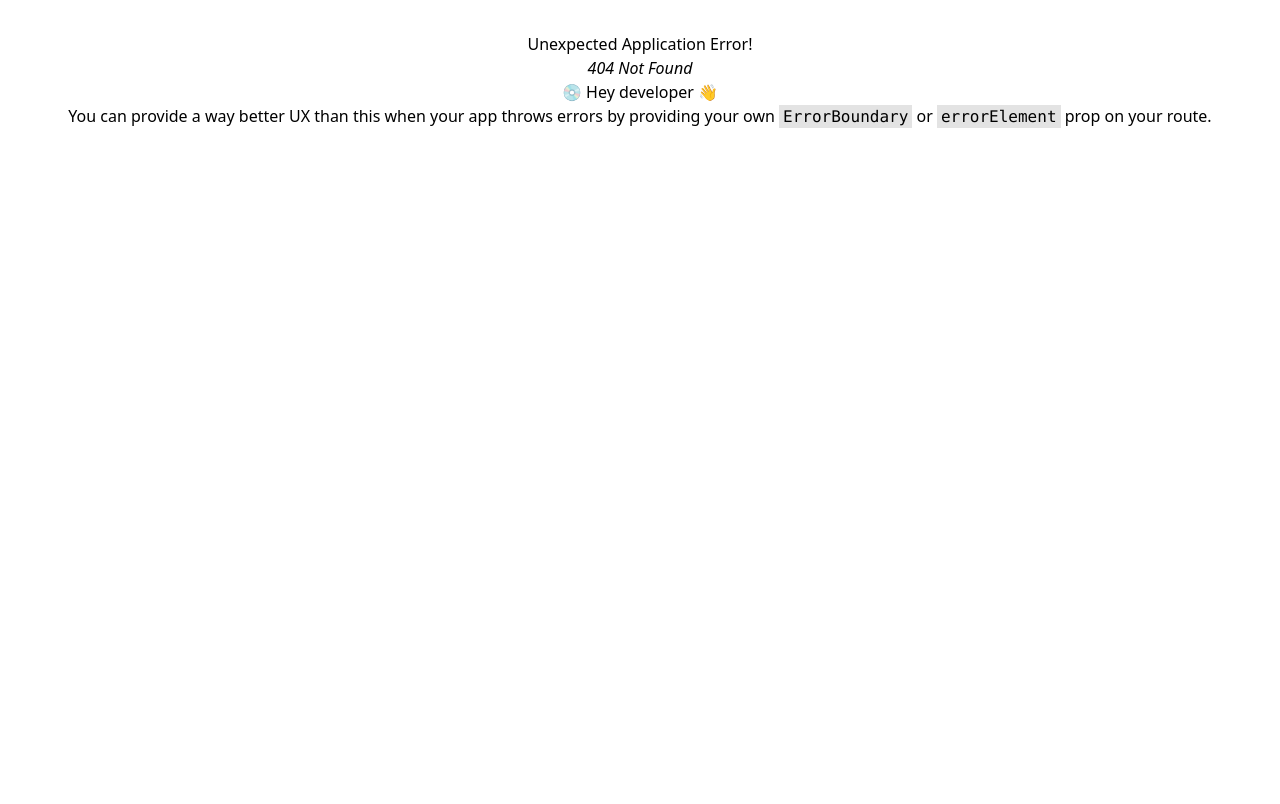
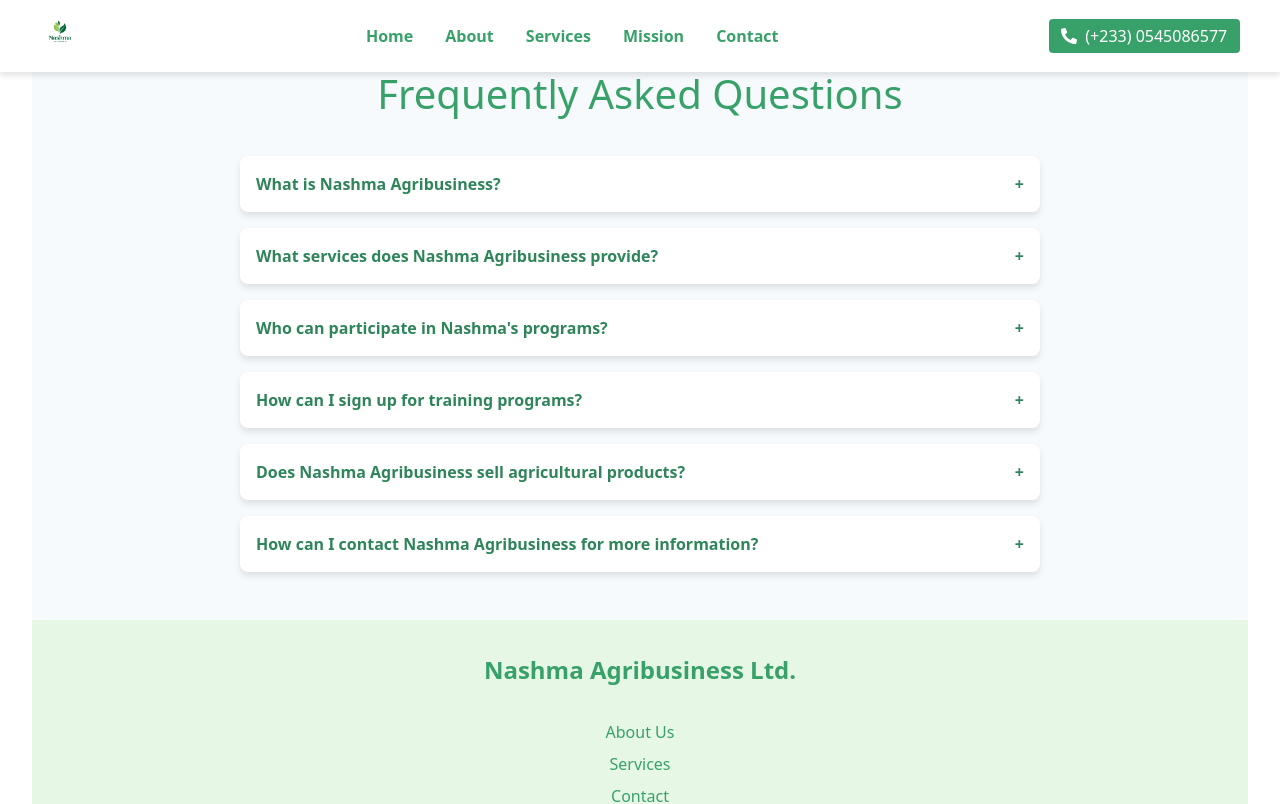
Before and after one commit to felix-atoma/nashma-agrobusiness, a React (Vite) app: page /faq in a window 1280 px wide. Before the commit this address had no page. Shown: the top 804 px of the page. Built offline with nearby package versions, Linux system fonts and the light colour scheme.

Commit message:
faq page

```diff
--- a/src/components/Footer.jsx
+++ b/src/components/Footer.jsx
@@ -76,7 +76,7 @@
           <a href="/contact" style={linkStyle} onMouseOver={(e) => (e.target.style.color = socialMediaHoverStyle.color)} onMouseOut={(e) => (e.target.style.color = linkStyle.color)}>
             Contact
           </a>
-          <a href="#faq" style={linkStyle} onMouseOver={(e) => (e.target.style.color = socialMediaHoverStyle.color)} onMouseOut={(e) => (e.target.style.color = linkStyle.color)}>
+          <a href="/faq" style={linkStyle} onMouseOver={(e) => (e.target.style.color = socialMediaHoverStyle.color)} onMouseOut={(e) => (e.target.style.color = linkStyle.color)}>
             FAQ
           </a>
         </div>
--- a/src/components/WhyChooseUs.jsx
+++ b/src/components/WhyChooseUs.jsx
@@ -33,40 +33,22 @@
         <div style={textContentStyle}>
           <h1 style={headingStyle}>Why you should choose us</h1>
 
-          <div style={pointContainerStyle}>
-            <FaHandsHelping style={iconStyle} />
-            <p style={paragraphStyle}>
-              Hardwork: We believe in the power of persistence and dedication to achieve success.
-            </p>
-          </div>
+          <p style={paragraphStyle}>
+            In rural Ghanaian cocoa communities, women and youth face idle months during off-seasons, while 70-90% of cocoa pods rot, harming environments and health.
+          </p>
+          <p style={paragraphStyle}>
+            Our innovative solution empowers women and youth to transform cocoa waste into valuable potash, generating income and sustainability.
+          </p>
 
-          <div style={pointContainerStyle}>
-            <FaLightbulb style={iconStyle} />
-            <p style={paragraphStyle}>
-              Entrepreneurship: We foster innovative thinking and the spirit of entrepreneurship.
-            </p>
-          </div>
+          <ul style={benefitsListStyle}>
+            <li style={listItemStyle}><FaHandsHelping style={iconStyle} /> Economic opportunities for marginalized groups.</li>
+            <li style={listItemStyle}><FaLightbulb style={iconStyle} /> Reduced environmental hazards.</li>
+            <li style={listItemStyle}><FaSeedling style={iconStyle} /> Sustainable cocoa production.</li>
+          </ul>
 
-          <div style={pointContainerStyle}>
-            <FaUsers style={iconStyle} />
-            <p style={paragraphStyle}>
-              Mentorship: We provide guidance and support to ensure your growth and success.
-            </p>
-          </div>
-
-          <div style={pointContainerStyle}>
-            <FaBalanceScale style={iconStyle} />
-            <p style={paragraphStyle}>
-              Fair Trade: We prioritize fair and transparent business practices.
-            </p>
-          </div>
-
-          <div style={pointContainerStyle}>
-            <FaSeedling style={iconStyle} />
-            <p style={paragraphStyle}>
-              Empowerment & Sense of Community: We empower farmers and communities for long-term growth.
-            </p>
-          </div>
+          <p style={paragraphStyle}>
+            Join Nashma Agribusiness in unlocking cocoa waste potential, transforming rural livelihoods.
+          </p>
 
           <button
             style={buttonStyle}
@@ -121,6 +103,21 @@
   lineHeight: "1.6",
 };
 
+const benefitsListStyle = {
+  listStyleType: "none",
+  padding: 0,
+  margin: "1rem 0",
+};
+
+const listItemStyle = {
+  display: "flex",
+  alignItems: "center",
+  gap: "0.5rem",
+  fontSize: "1rem",
+  color: "#333333",
+  marginBottom: "0.5rem",
+};
+
 const buttonStyle = {
   display: "flex",
   alignItems: "center",
@@ -149,13 +146,6 @@
   maxHeight: "80%",
   objectFit: "cover",
   borderRadius: "8px",
-};
-
-const pointContainerStyle = {
-  display: "flex",
-  alignItems: "flex-start",
-  gap: "1rem",
-  marginBottom: "1rem",
 };
 
 const iconStyle = {
--- a/src/layouts/RootLayout.jsx
+++ b/src/layouts/RootLayout.jsx
@@ -6,21 +6,22 @@
   return (
     <div
       style={{
-        position: 'sticky',
-          top: 0,
-          left: 0,
-          zIndex: 50,
-          width: '100vw', // Ensure full width
-          backgroundColor: 'white', // Change as needed
-          boxShadow: '0 2px 5px rgba(0, 0, 0, 0.1)',
+        display: 'flex',
+        flexDirection: 'column',
+        minHeight: '100vh', // Ensures footer stays at the bottom for short pages
+        overflowX: 'hidden', // Prevent horizontal scrolling
       }}
     >
       {/* Navbar */}
       <header
         style={{
-          zIndex: 10,
+          position: 'sticky',
+          top: 0,
+          left: 0,
+          zIndex: 50,
           width: '100%', // Full width
-
+          backgroundColor: 'white', // Change as needed
+          boxShadow: '0 2px 5px rgba(0, 0, 0, 0.1)',
         }}
       >
         <Navbar />
@@ -30,19 +31,18 @@
       <main
         style={{
           flex: 1,
-          margin: 0,
-          padding: 0,
-          width: '100vw',
+          width: '100%', // Full width
+          overflowX: 'hidden', // Prevent horizontal scrolling for content
         }}
       >
-        { <Outlet /> }
+        <Outlet />
       </main>
 
       {/* Footer */}
       <footer
         style={{
-          width: '100%', margin: 0, padding: 0
-
+          width: '100%', // Full width
+          backgroundColor: 'white', // Change as needed
         }}
       >
         <Footer />
--- /dev/null
+++ b/src/pages/FAQPage.jsx
@@ -0,0 +1,84 @@
+import React, { useState } from "react";
+
+const FAQPage = () => {
+  const faqs = [
+    {
+      question: "What is Nashma Agribusiness?",
+      answer:
+        "Nashma Agribusiness is a platform dedicated to empowering young people and women in agriculture through skills training, direct market access, and sustainable practices.",
+    },
+    {
+      question: "What services does Nashma Agribusiness provide?",
+      answer:
+        "We offer training programs in sustainable agriculture, facilitate market access for farmers, and promote the use of eco-friendly agricultural practices.",
+    },
+    {
+      question: "Who can participate in Nashma's programs?",
+      answer:
+        "Our programs are open to young people and women interested in agriculture and looking to enhance their skills and market opportunities.",
+    },
+    {
+      question: "How can I sign up for training programs?",
+      answer:
+        "You can sign up by visiting our website, navigating to the 'Training Programs' section, and completing the registration form.",
+    },
+    {
+      question: "Does Nashma Agribusiness sell agricultural products?",
+      answer:
+        "Yes, we facilitate the sale of potash and other agricultural products through our platform, connecting producers with buyers.",
+    },
+    {
+      question: "How can I contact Nashma Agribusiness for more information?",
+      answer:
+        "You can contact us through the 'Contact Us' section on our website or reach out to us on our social media platforms."
+    }
+  ];
+
+  const [activeIndex, setActiveIndex] = useState(null);
+
+  const toggleFAQ = (index) => {
+    setActiveIndex(activeIndex === index ? null : index);
+  };
+
+  return (
+    <div style={{ backgroundColor: "#f7fafc", padding: "2rem" }}>
+      <h1 style={{ textAlign: "center", fontSize: "2.5rem", color: "#38a169", marginBottom: "2rem" }}>
+        Frequently Asked Questions
+      </h1>
+      <div style={{ maxWidth: "800px", margin: "0 auto" }}>
+        {faqs.map((faq, index) => (
+          <div
+            key={index}
+            style={{
+              backgroundColor: "#ffffff",
+              marginBottom: "1rem",
+              borderRadius: "8px",
+              boxShadow: "0 4px 6px rgba(0, 0, 0, 0.1)",
+            }}
+          >
+            <div
+              onClick={() => toggleFAQ(index)}
+              style={{
+                padding: "1rem",
+                cursor: "pointer",
+                fontWeight: "bold",
+                color: "#2f855a",
+                display: "flex",
+                justifyContent: "space-between",
+                alignItems: "center",
+              }}
+            >
+              {faq.question}
+              <span>{activeIndex === index ? "-" : "+"}</span>
+            </div>
+            {activeIndex === index && (
+              <div style={{ padding: "1rem", color: "#4a5568" }}>{faq.answer}</div>
+            )}
+          </div>
+        ))}
+      </div>
+    </div>
+  );
+};
+
+export default FAQPage;
--- a/src/pages/Mission.jsx
+++ b/src/pages/Mission.jsx
@@ -1,42 +1,47 @@
 import React from "react";
-import { FaSeedling, FaHandsHelping, FaBullhorn, FaHandshake, FaShoppingCart, FaGlobeAfrica } from "react-icons/fa";
+import {
+  FaSeedling,
+  FaHandsHelping,
+  FaBullhorn,
+  FaHandshake,
+  FaShoppingCart,
+  FaGlobeAfrica,
+} from "react-icons/fa";
 
 const Mission = () => {
-  const info = [
+  const missionCards = [
     {
-      title: "Our Vision",
-      content: "Unlock the potential of young people and women in sustainable agriculture, drive growth and prosperity.",
+      title: "Empowering Youth",
+      content:
+        "Provide young people with skills and opportunities to thrive in sustainable agriculture.",
       icon: <FaSeedling />,
     },
     {
-      title: "Our Mission",
+      title: "Empowering Women",
       content:
-        "Empower young people and women in agriculture through skills training and direct market access, enabling them to thrive.",
+        "Support women in agriculture with training and market access for economic independence.",
       icon: <FaHandsHelping />,
     },
-  ];
-
-  const otherGoals = [
     {
       title: "Awareness",
       content:
-        "To create brand visibility and educate the audience about NASHMA’s services (training and marketing of potash).",
+        "Create brand visibility and educate about sustainable agricultural practices.",
       icon: <FaBullhorn />,
     },
     {
       title: "Engagement",
-      content: "To build trust with followers by providing valuable content.",
+      content: "Build trust by providing valuable content and fostering connections.",
       icon: <FaHandshake />,
     },
     {
-      title: "Conversion",
-      content: "Drive inquiries for training programs and potash sales through all social media platforms.",
+      title: "Market Access",
+      content: "Facilitate direct market access to drive inquiries and increase sales.",
       icon: <FaShoppingCart />,
     },
     {
       title: "Global Impact",
       content:
-        "Promote sustainable agricultural practices worldwide, ensuring environmental conservation and economic empowerment.",
+        "Promote sustainable agricultural practices worldwide for a better future.",
       icon: <FaGlobeAfrica />,
     },
   ];
@@ -56,7 +61,7 @@
 
   const gridStyle = {
     display: "grid",
-    gridTemplateColumns: "repeat(auto-fit, minmax(300px, 1fr))",
+    gridTemplateColumns: "repeat(3, 1fr)",
     gap: "1.5rem",
     maxWidth: "1200px",
     margin: "0 auto",
@@ -68,7 +73,6 @@
     boxShadow: "0 4px 6px rgba(0, 0, 0, 0.1)",
     padding: "1.5rem",
     transition: "transform 0.3s ease, box-shadow 0.3s ease",
-    cursor: "pointer",
     textAlign: "center",
   };
 
@@ -98,9 +102,9 @@
 
   return (
     <div style={containerStyle}>
-      <h1 style={titleStyle}>Empowering Agriculture: Our Goals and Vision</h1>
+      <h1 style={titleStyle}>Our Mission</h1>
       <div style={gridStyle}>
-        {info.map((item, index) => (
+        {missionCards.map((item, index) => (
           <div
             key={index}
             style={cardStyle}
@@ -119,27 +123,6 @@
           </div>
         ))}
       </div>
-      <h2 style={titleStyle}>Other Goals</h2>
-      <div style={gridStyle}>
-        {otherGoals.map((goal, index) => (
-          <div
-            key={index}
-            style={cardStyle}
-            onMouseEnter={(e) => {
-              e.currentTarget.style.transform = cardHoverStyle.transform;
-              e.currentTarget.style.boxShadow = cardHoverStyle.boxShadow;
-            }}
-            onMouseLeave={(e) => {
-              e.currentTarget.style.transform = "none";
-              e.currentTarget.style.boxShadow = cardStyle.boxShadow;
-            }}
-          >
-            <div style={iconStyle}>{goal.icon}</div>
-            <h2 style={cardTitleStyle}>{goal.title}</h2>
-            <p style={cardContentStyle}>{goal.content}</p>
-          </div>
-        ))}
-      </div>
     </div>
   );
 };
```
Also changed, not shown: src/App.jsx (+6 -1 lines).
